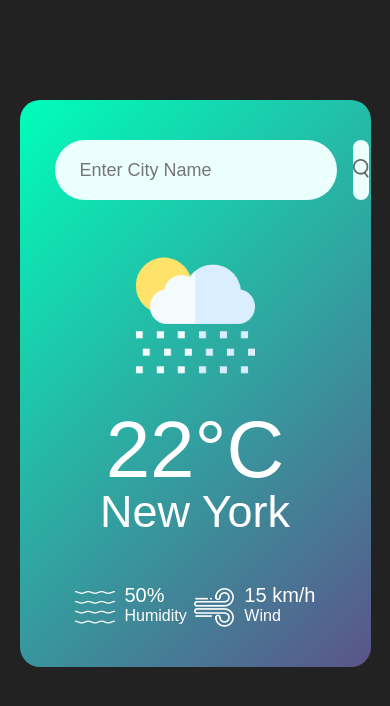
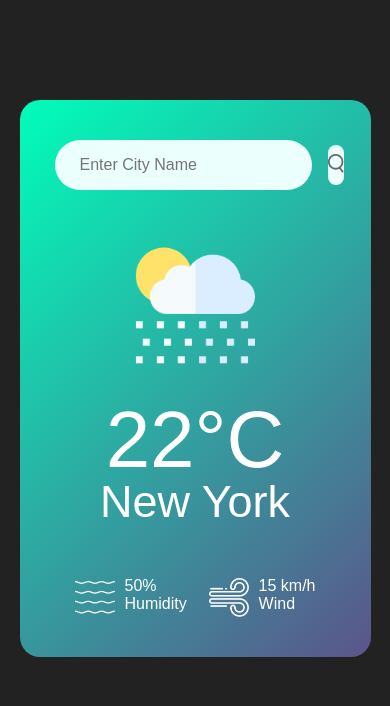
Before and after one commit to abhijitchaudharii/Weather-Report, a plain HTML site: page index.html in a window 390 px wide. Drawn offline with Linux system fonts and the light colour scheme.

Commit message:
Update styles.css
Added media tag for making the site responsive for small devices.

```diff
--- a/styles.css
+++ b/styles.css
@@ -98,3 +98,17 @@ body{
     font-size: 14px;
     display: none;
 }
+@media only screen and (max-width: 600px){
+    .humidity, .wind{
+        font-size: 16px;
+    }
+    .search input{
+        font-size: 16px;
+        height: 50px;
+    }
+    .search button{
+        width: 40px;
+        height: 40px;
+    }
+
+}
```
